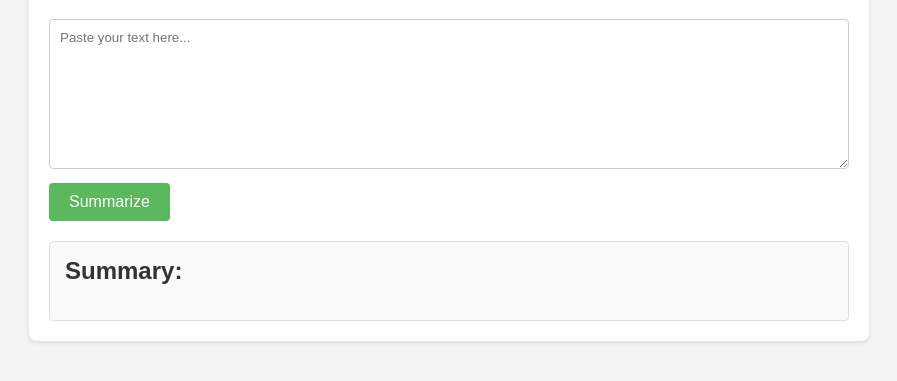
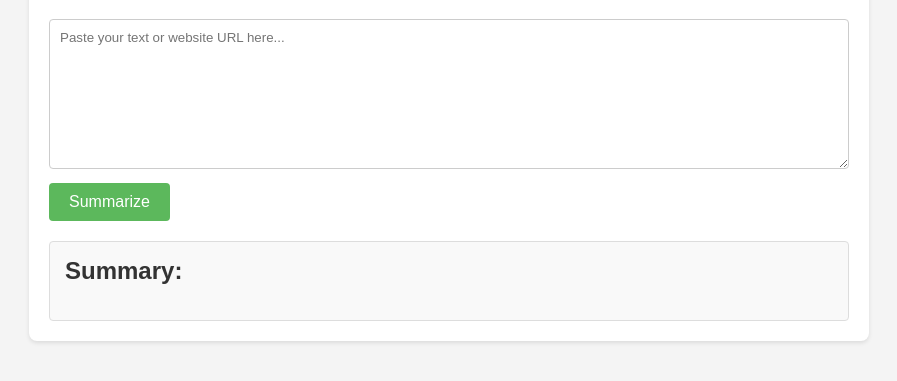
Before and after one commit to Wolverinecryptowolfs/TextSummarizerAI, a plain HTML site: page public/index.html in a window 1280 px wide. Shown: the part 101-482 px from the top of the page, without its empty margins (191-1088 px from the left). Drawn offline with Linux system fonts and the light colour scheme.

Commit message:
Update index.html

```diff
--- a/public/index.html
+++ b/public/index.html
@@ -9,7 +9,7 @@
 <body>
     <div class="container">
         <h1>TextSummarizerAI</h1>
-        <textarea id="textInput" placeholder="Paste your text here..."></textarea>
+        <textarea id="textInput" placeholder="Paste your text or website URL here..."></textarea>
         <button id="summarizeButton">Summarize</button>
         <div id="summaryOutput">
             <h2>Summary:</h2>
```
